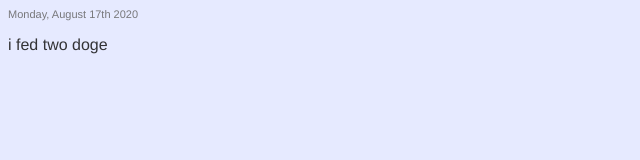
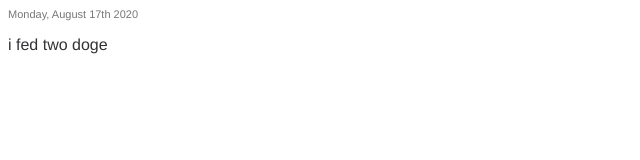
Before and after one commit to kevincennis/howmanydoge, a plain HTML site: page index.html in a window 1280 px wide. Shown: the whole page, without its empty margins (0-640 px from the left). Drawn offline with Linux system fonts and the light colour scheme.

Commit message:
Update index.html

```diff
--- a/index.html
+++ b/index.html
@@ -10,7 +10,6 @@
 
   <style>
     * {
-      background-color: #e6eaff;
       font-family: helvetica, sans-serif;
       color: #333336;
     }
```
